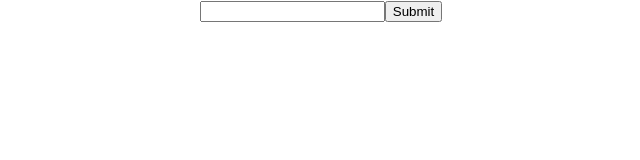
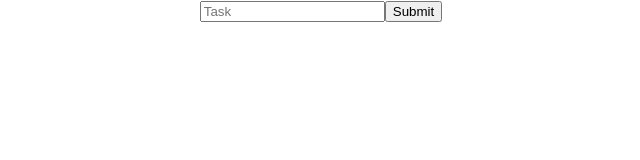
Before and after one commit to recognitionone/trying_MobX, a React (Create React App) app in the folder my-mobx-app/: page / in a window 1280 px wide. Shown: the top 160 px of the page, without its empty margins (319-959 px from the left). Built offline with nearby package versions, Linux system fonts and the light colour scheme.

Commit message:
playing with state

```diff
--- a/my-mobx-app/src/App.js
+++ b/my-mobx-app/src/App.js
@@ -20,6 +20,8 @@ class App extends Component {
 
   onSubmit = (event) => {
     event.preventDefault();
+    console.log('Hello this.state.term ' + this.state.term);
+    console.log('Hello this.state.items ' + this.state.items);
     this.setState({
       term: '',
       items: [...this.state.items, this.state.term]
@@ -30,7 +32,10 @@ class App extends Component {
     return (
       <div>
         <form className="App" onSubmit={this.onSubmit}>
-          <input value={this.state.term} onChange={this.onChange} />
+          <input
+            placeholder="Task"
+            value={this.state.term}
+            onChange={this.onChange} />
           <button>Submit</button>
         </form>
 
```
